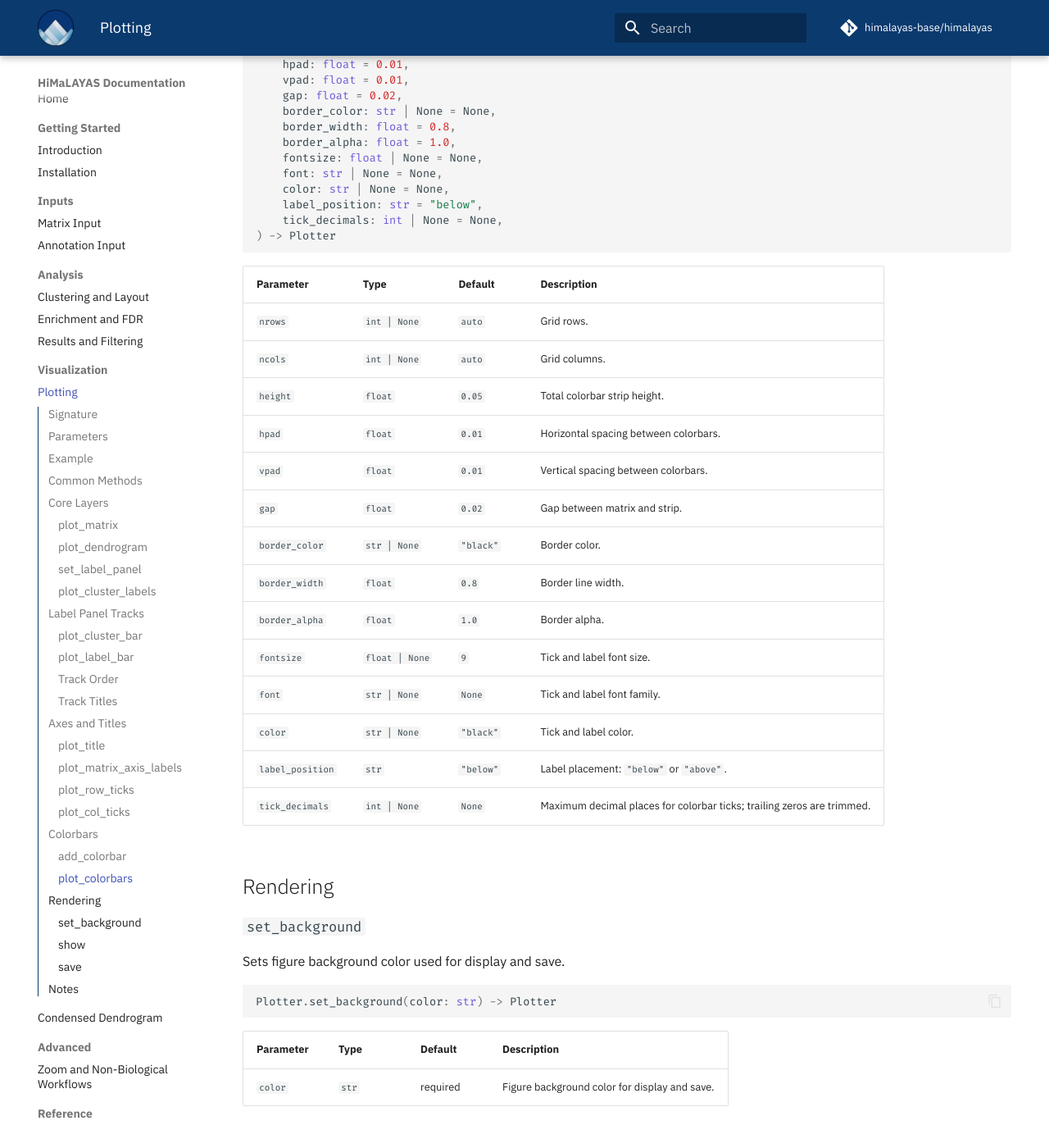
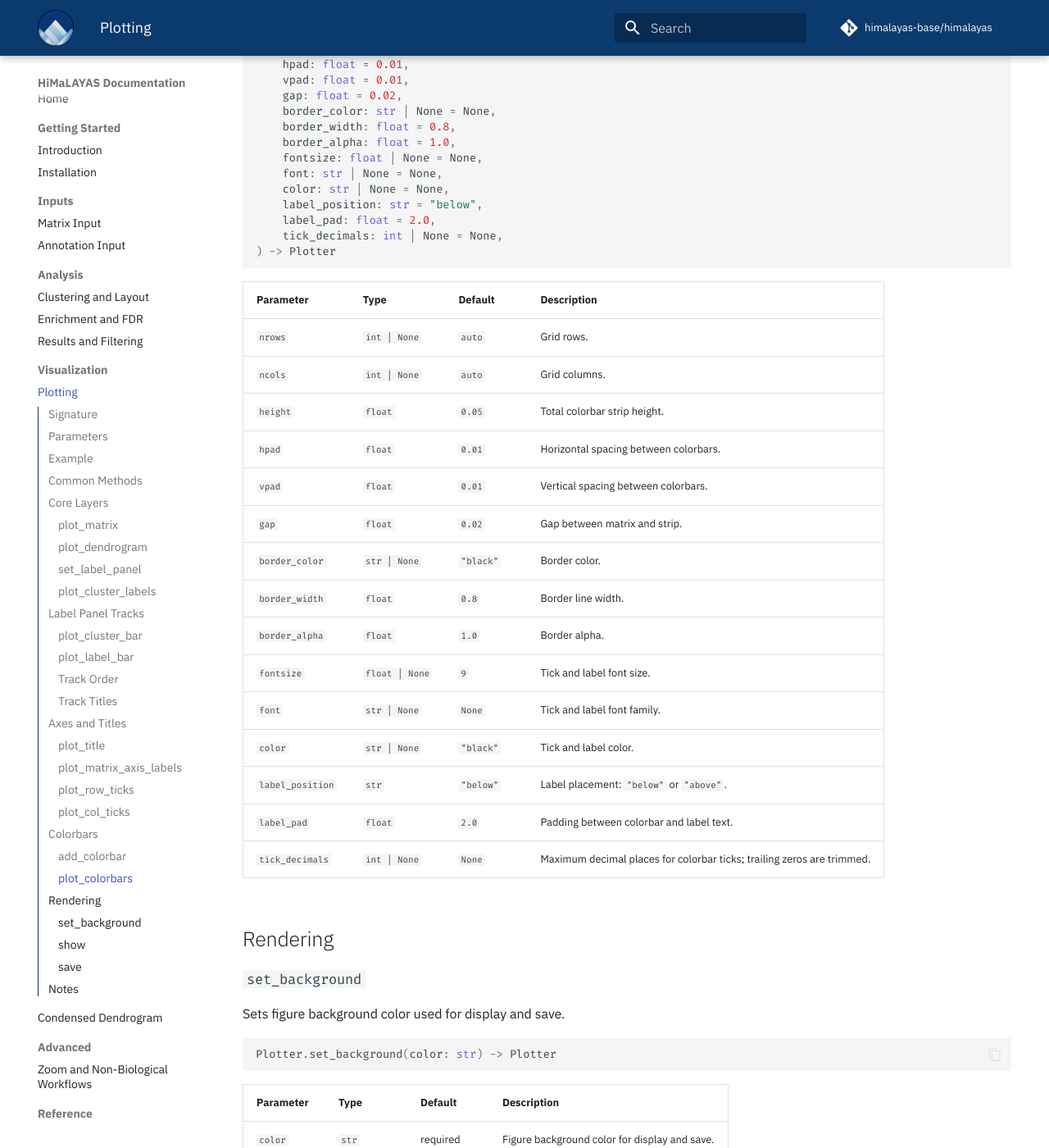
Before and after one commit to himalayas-base/himalayas-docs, an MkDocs documentation site: the page built from docs/7_plotting.md, in a window 1280 px wide and 1400 px high, scrolled down 14918 px. Shown: the whole window at 82% size. Built offline with MkDocs 1.6.1 and Material for MkDocs 9.7.7, drawn with Linux system fonts in a browser that asks for light colours; comment, search, counter and statistics services are not loaded.

Commit message:
add label_pad to docs

````diff
--- a/docs/7_plotting.md
+++ b/docs/7_plotting.md
@@ -551,6 +551,7 @@ Plotter.plot_colorbars(
     font: str | None = None,
     color: str | None = None,
     label_position: str = "below",
+    label_pad: float = 2.0,
     tick_decimals: int | None = None,
 ) -> Plotter
 ```
@@ -570,6 +571,7 @@ Plotter.plot_colorbars(
 | `font` | `str | None` | `None` | Tick and label font family. |
 | `color` | `str | None` | `"black"` | Tick and label color. |
 | `label_position` | `str` | `"below"` | Label placement: `"below"` or `"above"`. |
+| `label_pad` | `float` | `2.0` | Padding between colorbar and label text. |
 | `tick_decimals` | `int | None` | `None` | Maximum decimal places for colorbar ticks; trailing zeros are trimmed. |
 
 ## Rendering
````
